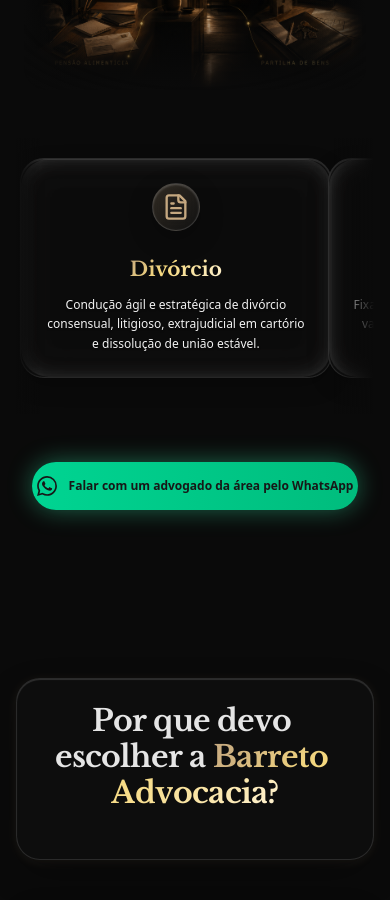
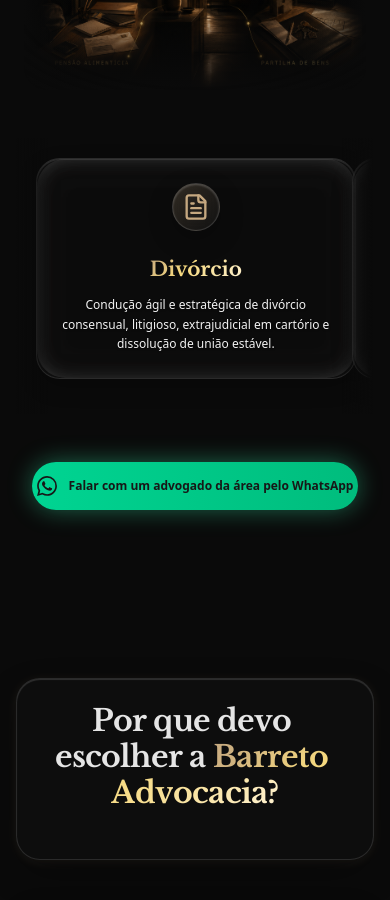
Before and after one commit to stylepegasus/Barreto_Advocacia_Oficial, a React (Vite) app: page /familia in a window 390 px wide. Shown: the part 1440-2340 px from the top of the page. Built offline with nearby package versions, Linux system fonts and the light colour scheme; no server answers.

Commit message:
feat(familia): carrossel horizontal arrastavel + secao Features + otimizacao responsiva

```diff
--- a/src/components/PracticeAreasFamilia.tsx
+++ b/src/components/PracticeAreasFamilia.tsx
@@ -98,8 +98,8 @@
       {/* 4. Sequência com Visual de Cards Empilhados e Desempilhamento ao Arrastar */}
       <div className="relative max-w-6xl mx-auto mb-12 sm:mb-16">
         {/* Vinhetas laterais para dissolução contínua sem cortes secos */}
-        <div className="absolute top-0 right-0 bottom-0 w-10 sm:w-20 bg-gradient-to-l from-bg-primary to-transparent z-30 pointer-events-none"></div>
-        <div className="absolute top-0 left-0 bottom-0 w-6 sm:w-12 bg-gradient-to-r from-bg-primary to-transparent z-30 pointer-events-none"></div>
+        <div className="absolute top-0 right-0 bottom-0 w-8 sm:w-16 bg-gradient-to-l from-bg-primary to-transparent z-30 pointer-events-none"></div>
+        <div className="absolute top-0 left-0 bottom-0 w-8 sm:w-16 bg-gradient-to-r from-bg-primary to-transparent z-30 pointer-events-none"></div>
 
         <div
           ref={scrollRef}
@@ -107,19 +107,21 @@
           onMouseLeave={handleMouseLeave}
           onMouseUp={handleMouseUp}
           onMouseMove={handleMouseMove}
-          className={`flex -space-x-3 sm:-space-x-6 md:-space-x-8 overflow-x-auto pb-8 pt-4 px-4 sm:px-8 scroll-smooth snap-x snap-mandatory ${
+          className={`flex -space-x-3 sm:-space-x-4 md:-space-x-6 overflow-x-auto pb-8 pt-4 px-4 sm:px-6 md:px-8 scroll-smooth snap-x snap-mandatory touch-pan-x scroll-pl-4 sm:scroll-pl-6 md:scroll-pl-8 ${
             isDragging ? 'cursor-grabbing select-none' : 'cursor-grab'
           }`}
           style={{
             scrollbarWidth: 'none',
-            msOverflowStyle: 'none'
+            msOverflowStyle: 'none',
+            WebkitMaskImage: 'linear-gradient(to right, transparent 0%, black 2%, black 98%, transparent 100%)',
+            maskImage: 'linear-gradient(to right, transparent 0%, black 2%, black 98%, transparent 100%)'
           }}
         >
           {areas.map((area, idx) => (
             <div
               key={idx}
               style={{ zIndex: 10 + idx }}
-              className="w-[82vw] sm:w-[360px] md:w-[380px] shrink-0 snap-start transition-all duration-300 hover:-translate-y-3 hover:scale-[1.02] hover:z-40 focus-within:z-40 p-1"
+              className="w-[84vw] sm:w-[320px] md:w-[340px] lg:w-[380px] shrink-0 snap-start transition-all duration-300 hover:-translate-y-3 hover:scale-[1.02] hover:z-40 focus-within:z-40 p-1 will-change-transform transform-gpu"
             >
               <div className="liquid-glass-card flex flex-col items-center text-center h-full w-full p-6 sm:p-8 shadow-[0_20px_50px_rgba(0,0,0,0.5)] border border-white/20">
                 <div className="liquid-glass-icon mb-6 transition-transform duration-500 group-hover:scale-110">
```
